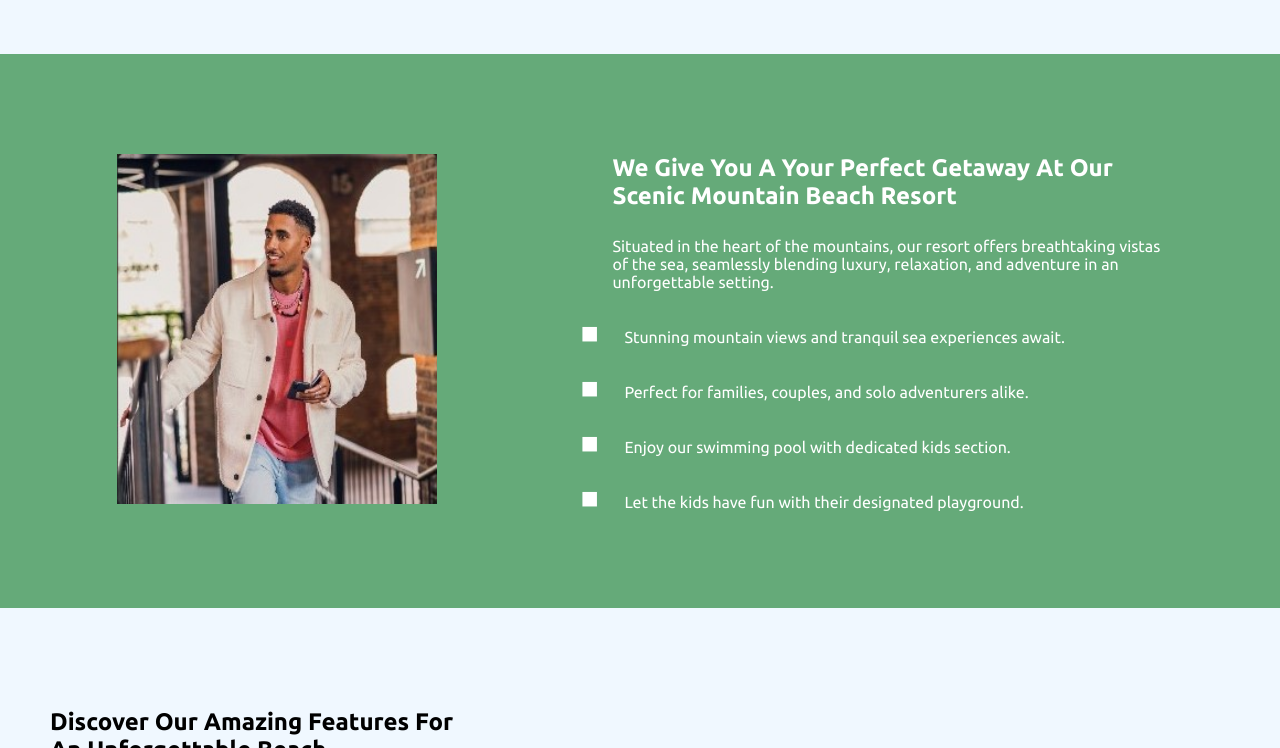
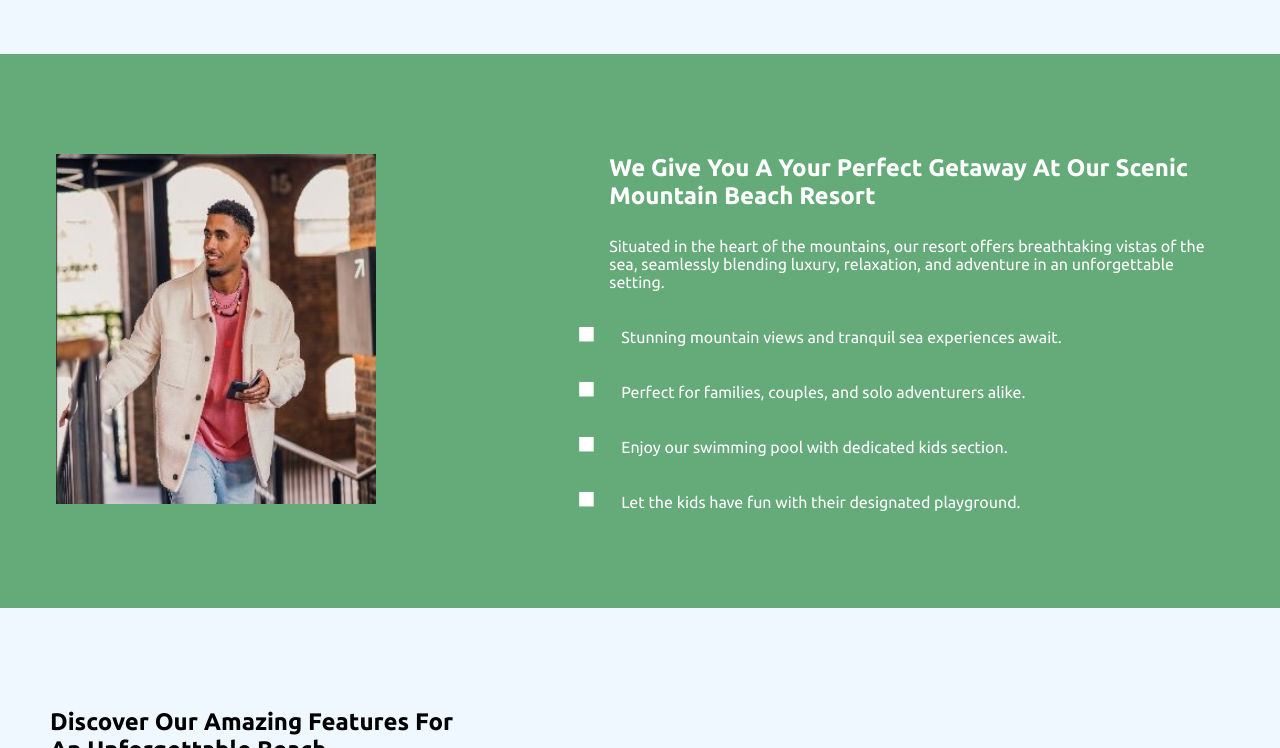
Before and after one commit to brandStunner/scenic-beach-resort, a plain HTML site: page index.html in a window 1280 px wide. Shown: the part 621-1369 px from the top of the page. Drawn offline with Linux system fonts and the light colour scheme; a web font is replaced by a local one.

Commit message:
updated files

```diff
--- a/style.css
+++ b/style.css
@@ -6,14 +6,15 @@
 }
 body {
     background: #fff;
+    width: 100%;
  }
 a{
     text-decoration: none;
 }
 .max-width{
-    width: 90%;
-    max-width: 1200px;
-    margin: auto;
+    width: 100%;
+    /* max-width: 100%; */
+    margin: 0 auto;
  }
  nav{
     background-color: aliceblue;
```
